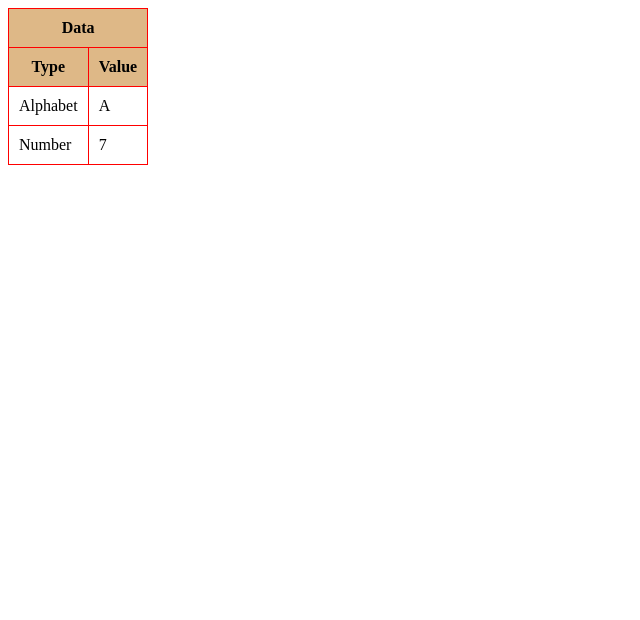
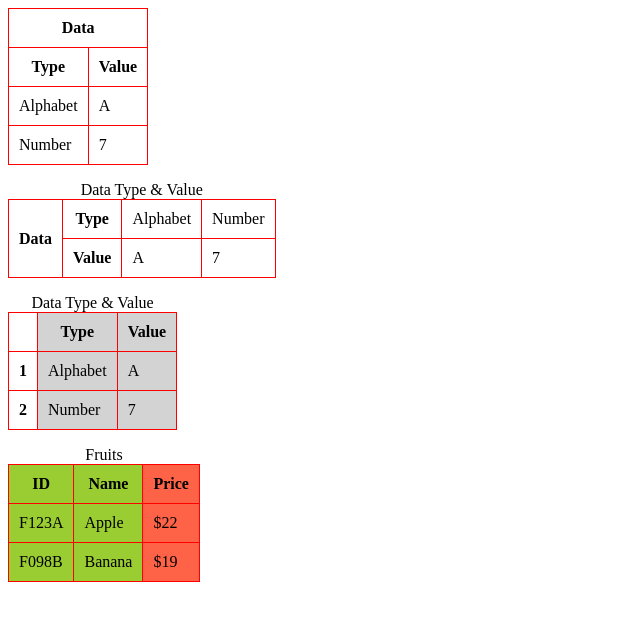
Before and after one commit to aspynlim/fastCampus_intro, a plain HTML site: page example_table/index.html in a window 1280 px wide. Shown: the whole page, without its empty margins (0-640 px from the left). Drawn offline with Linux system fonts and the light colour scheme.

Commit message:
8. HTML / 요소 - 표 콘텐츠 & 양식 : table

```diff
--- a/example_table/index.html
+++ b/example_table/index.html
@@ -25,5 +25,70 @@
       <td>7</td>
     </tr>
   </table>
+  <p></p>
+  <table>
+    <caption>Data Type & Value</caption>
+    <tr>
+      <th rowspan="2" id="th-data2">Data</th>
+      <th abbr="type" scope="row" headers="th-data" id="th-type">Type</th>
+      <td headers="th-type">Alphabet</td>
+      <td headers="th-type">Number</td>
+    </tr>
+    <tr>
+      <th abbr="value" scope="row" headers="th-data" id="th-value">Value</th>
+      <td headers="th-value">A</td>
+      <td headers="th-value">7</td>
+    </tr>
+  </table>
+  <p></p>
+  <table>
+    <caption>Data Type & Value</caption>
+    <colgroup>
+      <col>
+      <col class="lightgray" span="2">
+    </colgroup>
+    <tr>
+      <th></th>
+      <th>Type</th>
+      <th>Value</th>
+    </tr>
+    <tr>
+      <th >1</th>
+      <td>Alphabet</td>
+      <td>A</td>
+    </tr>
+    <tr>
+      <th>2</th>
+      <td>Number</td>
+      <td>7</td>
+    </tr>
+  </table>
+  <p></p>
+  <table>
+    <caption>Fruits</caption>
+    <colgroup>
+      <col span="2" style="background-color: yellowgreen;">
+      <col style="background-color: tomato;">
+    </colgroup>
+    <thead>
+      <tr>
+        <th>ID</th>
+        <th>Name</th>
+        <th>Price</th>
+      </tr>
+    </thead>
+    <tbody>
+      <tr>
+        <td>F123A</td>
+        <td>Apple</td>
+        <td>$22</td>
+      </tr>
+      <tr>
+        <td>F098B</td>
+        <td>Banana</td>
+        <td>$19</td>
+      </tr>
+    </tbody>
+  </table>
 </body>
 </html>
--- a/example_table/main.css
+++ b/example_table/main.css
@@ -10,5 +10,8 @@ td {
 th {
   border: 1px solid red;
   padding: 10px;
-  background: burlywood;
 }
+
+.lightgray {
+  background: lightgray;
+}
```
